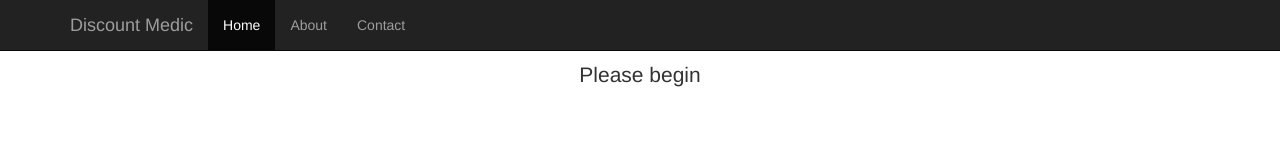
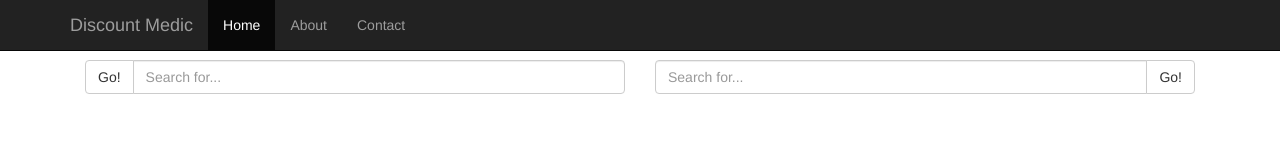
Before and after one commit to discountmedic/discountmedic.github.io, a plain HTML site: page index.html in a window 1280 px wide. Drawn offline with nearby package versions, Linux system fonts and the light colour scheme.

Commit message:
Update index.html

```diff
--- a/index.html
+++ b/index.html
@@ -47,7 +47,27 @@
 
       <div class="basecontent">
 
-        <p class="lead">Please begin</p>
+
+        <div class="row">
+    <div class="col-lg-6">
+      <div class="input-group">
+        <span class="input-group-btn">
+          <button class="btn btn-default" type="button">Go!</button>
+        </span>
+        <input type="text" class="form-control" placeholder="Search for...">
+      </div><!-- /input-group -->
+    </div><!-- /.col-lg-6 -->
+    <div class="col-lg-6">
+      <div class="input-group">
+        <input type="text" class="form-control" placeholder="Search for...">
+        <span class="input-group-btn">
+          <button class="btn btn-default" type="button">Go!</button>
+        </span>
+      </div><!-- /input-group -->
+    </div><!-- /.col-lg-6 -->
+  </div><!-- /.row -->
+
+
       </div>
 
     </div><!-- /.container -->
```
